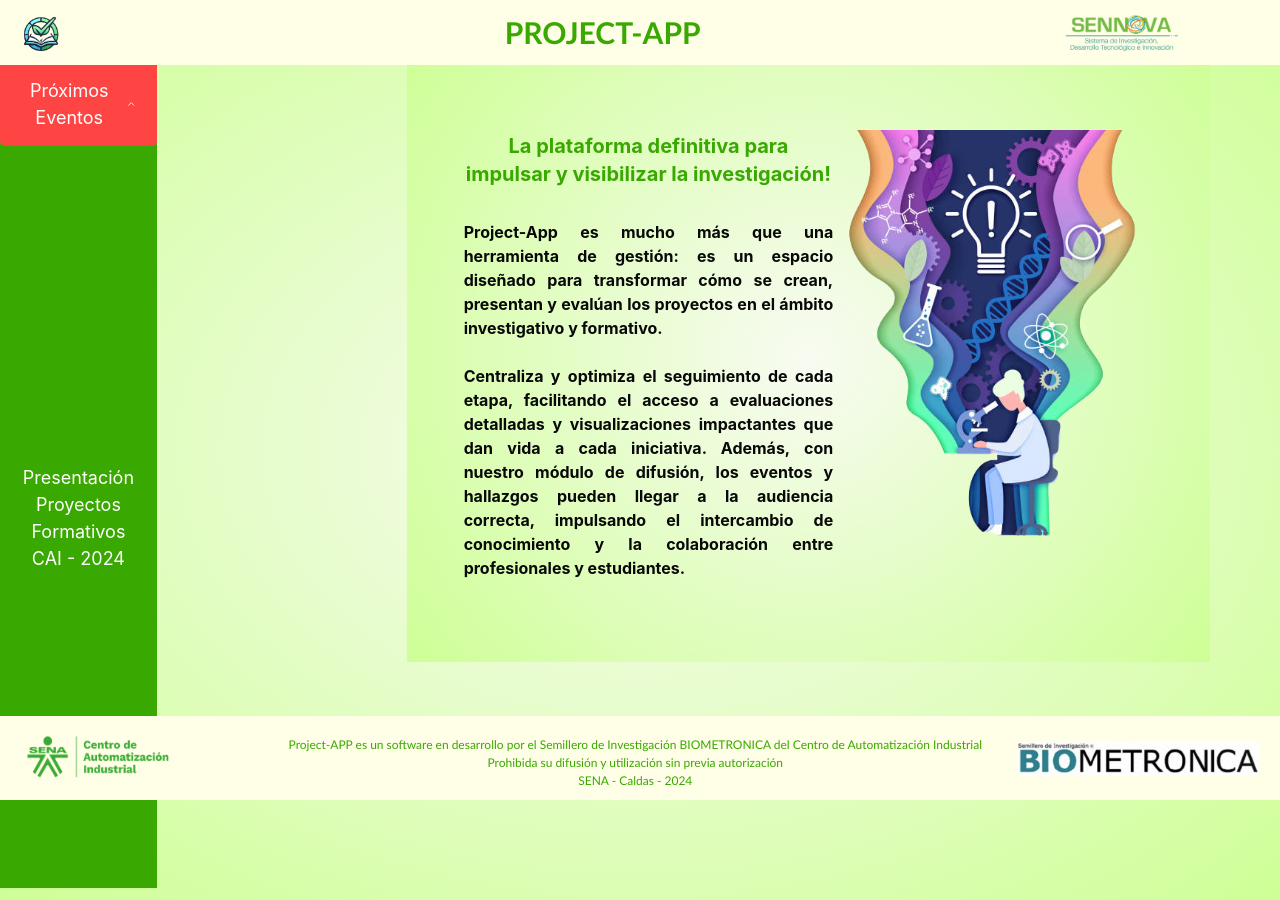
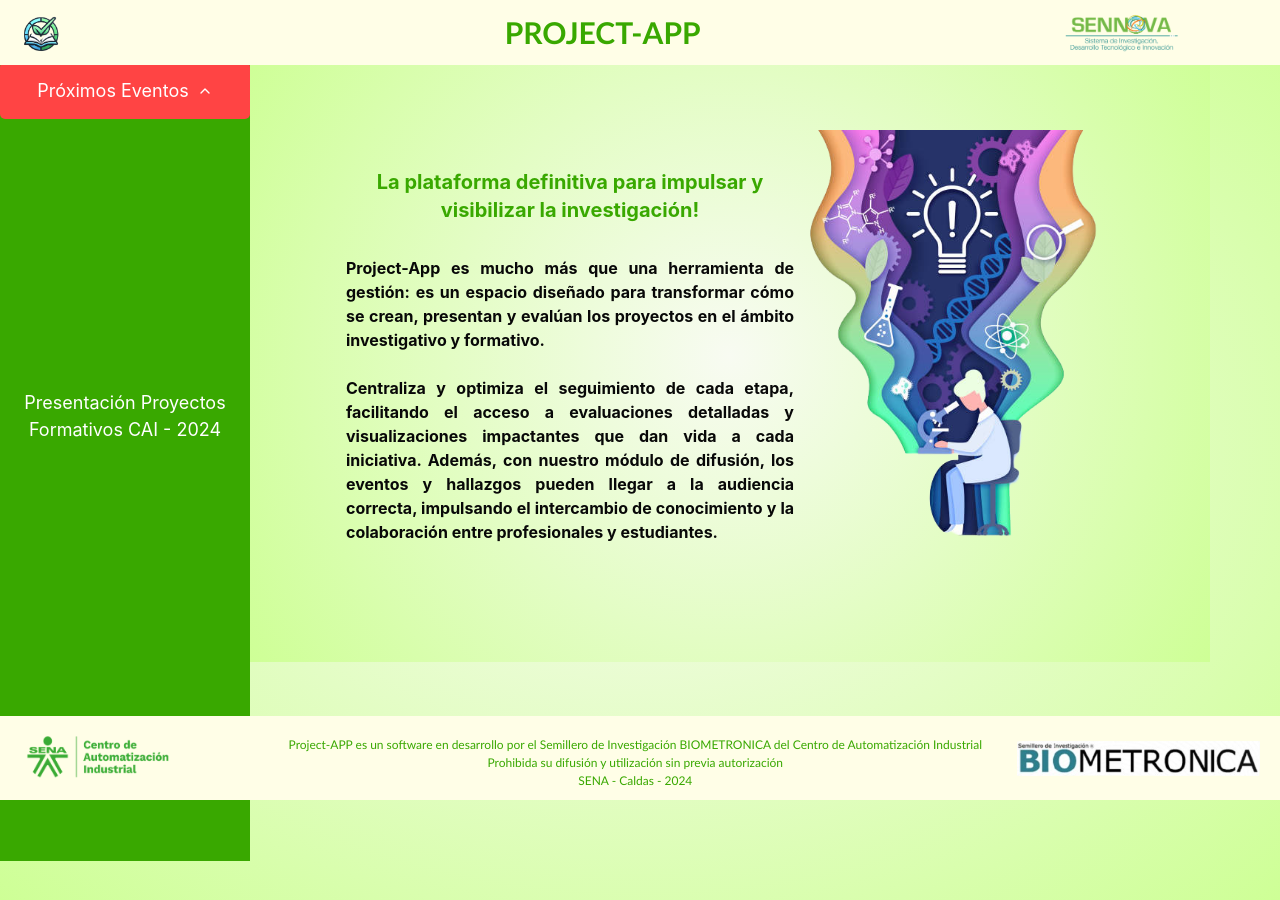
Before and after one commit to proyectosCai/Front, a React (Create React App) app: page / in a window 1280 px wide. Both pictures are taken after a click on the button "Próximos Eventos". Built offline with nearby package versions, Linux system fonts and the light colour scheme.

Commit message:
final 2024/02/12 acople cel

```diff
--- a/src/Componentes/Sidebar.js
+++ b/src/Componentes/Sidebar.js
@@ -30,7 +30,7 @@
             {isEventsOpen && (
               <ul className="dropdown-menu">
                 {events.map(event => (
-                  <li key={event.id}>
+                  <li className='uno' key={event.id}>
                     <NavLink
                       to={event.path}
                       onClick={toggleSidebar}
--- a/src/Sidebar.css
+++ b/src/Sidebar.css
@@ -4,11 +4,12 @@
   color: white;
   width: 250px;
   height: calc(100vh - 60px);
-  position: sticky; /* Cambia de fixed a sticky */
+  position: fixed;
   left: 0;
   top: 60px;
   transition: transform 0.3s ease-in-out;
 }
+
 .sidebar ul {
   list-style-type: none;
   padding: 0;
@@ -21,6 +22,11 @@
 .sidebar li {
   padding: 10px 0;
   text-align: center;
+
+}
+
+.uno{
+  margin-bottom: 150px;
 }
 
 .sidebar a {
```
